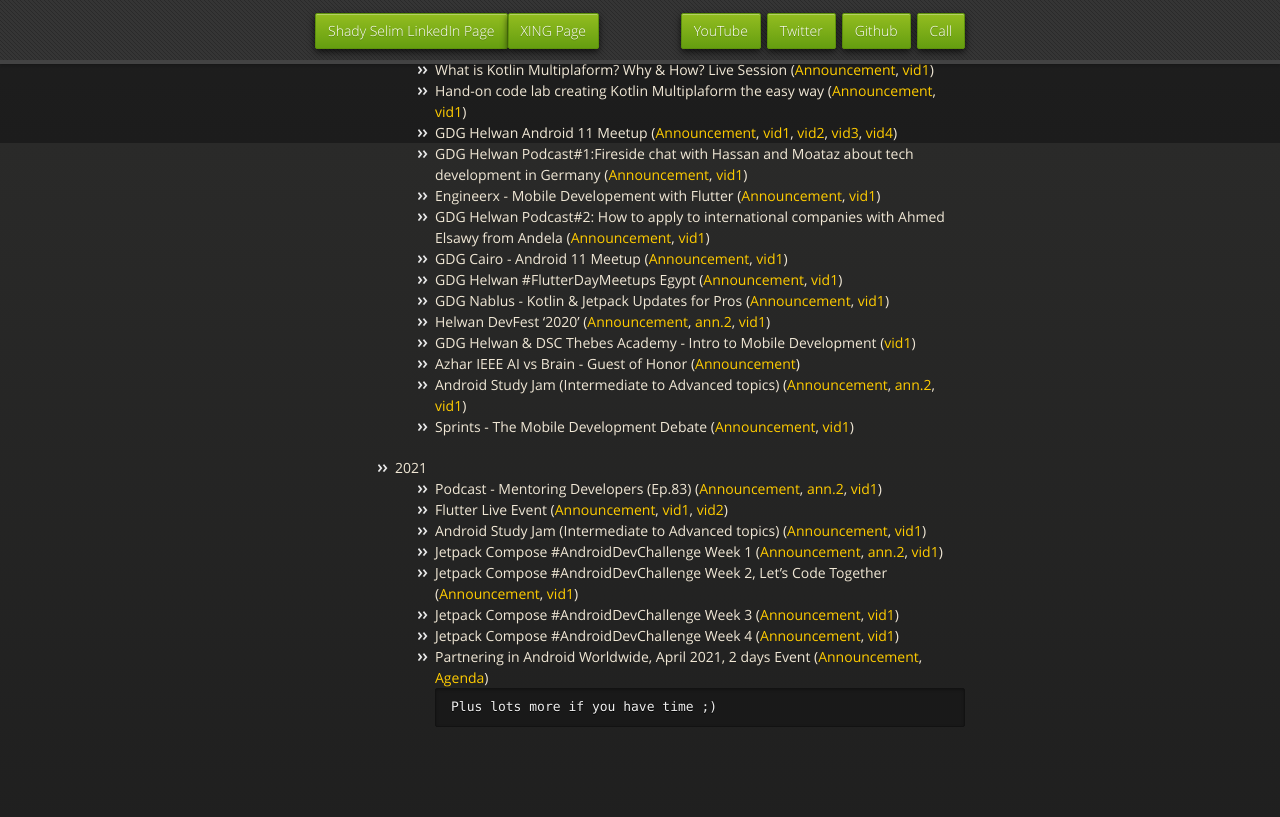
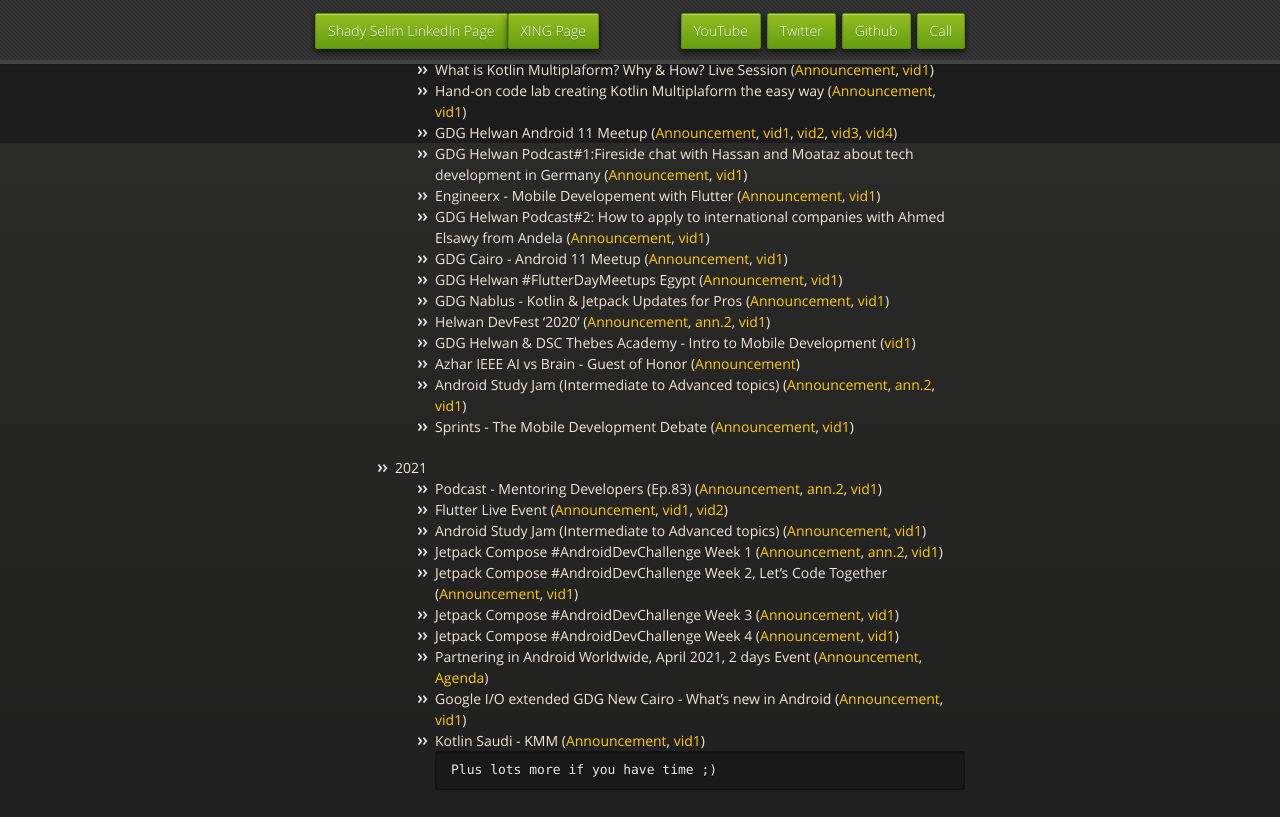
Before and after one commit to Shady-Selim/shady-selim.github.io, a Jekyll site: the page built from index.md, in a window 1280 px wide and 900 px high, scrolled down 6157 px. Shown: the top 817 px of the window. Built offline with Jekyll 4.4.1, drawn with Linux system fonts in a browser that asks for light colours; our own code applies the rules of GitHub Pages for plain Markdown files.

Commit message:
Update index.md

````diff
--- a/index.md
+++ b/index.md
@@ -248,6 +248,8 @@
     - Jetpack Compose #AndroidDevChallenge Week 3 ([Announcement](https://www.meetup.com/GDG-Helwan/events/276889717/), [vid1](https://youtu.be/D7HICl0PTKo))
     - Jetpack Compose #AndroidDevChallenge Week 4 ([Announcement](https://www.meetup.com/GDG-Helwan/events/277057361/), [vid1](https://youtu.be/qQnnPXNcQ5w))
     - Partnering in Android Worldwide, April 2021, 2 days Event ([Announcement](https://gdg.community.dev/events/details/google-gdg-helwan-presents-android-worldwide-april-2021/), [Agenda](https://www.airmeet.com/e/3a42a900-9868-11eb-bfbb-3361cd1b2fd8))
+    - Google I/O extended GDG New Cairo - What's new in Android ([Announcement](https://gdg.community.dev/events/details/google-gdg-new-cairo-presents-google-io-extended-new-cairo/), [vid1](https://fb.watch/5Qz9iOwrFs/))
+    - Kotlin Saudi - KMM ([Announcement](https://twitter.com/KotlinSaudi/status/1397197874740482050), [vid1](https://youtu.be/zLJ2xYSFcmE))
 ```
 Plus lots more if you have time ;)
 ```
````
